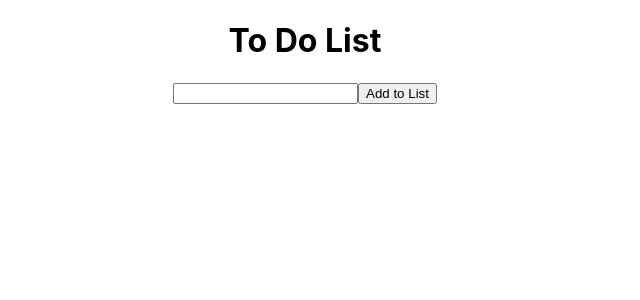
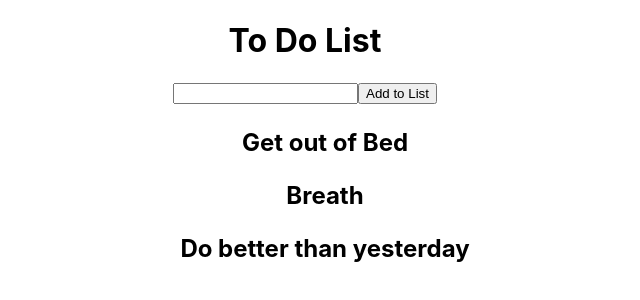
Before and after one commit to jeanette613/Todo-List, a React (Create React App) app: page / in a window 1280 px wide. Shown: the top 300 px of the page, without its empty margins (335-975 px from the left). Built offline with nearby package versions, Linux system fonts and the light colour scheme.

Commit message:
files restructured and list generated

```diff
--- a/src/App.js
+++ b/src/App.js
@@ -1,7 +1,7 @@
 import { useState } from "react";
 import './App.css';
-import CompletedList from "./components/CompletedList";
-import PendingList from "./components/PendingList";
+import CompletedList from "./components/ButtonFunc";
+import PendingList from "./components/ListButton";
 import ToDoInput from "./components/ToDoInput";
 import ToDoList from "./components/ToDoList";
 
@@ -10,6 +10,7 @@ export default function App() {
     <div className="App">
       <h1>To Do List</h1>
       <ToDoInput />
+      <ToDoList />
 
     </div>
   );
--- a/src/components/CompletedList.js
+++ b/src/components/ButtonFunc.js
@@ -1,3 +1,5 @@
+//completed function that moves item from todo to done
+
 export default function CompletedList(props) {
     return <h1>Completed List</h1>
 };
--- a/src/components/ToDoInput.js
+++ b/src/components/ToDoInput.js
@@ -1,3 +1,5 @@
+//input form for new task
+
 export default function ToDoInput(props) {
     return (
         <div>
--- a/src/components/ToDoList.js
+++ b/src/components/ToDoList.js
@@ -1,3 +1,46 @@
+//interate through seed data (hard coded NEEDS TO BE PASSED)
+
+//https://reactjs.org/docs/components-and-props.html
+
 export default function ToDoList(props) {
-    return <h1>To Do List</h1>
+    const todolists = [
+        {
+            //data needs key
+            key: 1,
+            title: "Get out of Bed",
+            done: true,
+        },
+
+        {
+            key: 2,
+            title: "Breath",
+            done: true,
+        },
+        {
+            key: 3,
+            title: "Do better than yesterday",
+            done: false,
+        }
+    ];
+
+    return (
+        <div className="list">
+            {
+                todolists.map((todolistitem) => {
+                    const { key, title, done } = todolistitem;
+                    return (
+                        <h2>
+                            <ul>
+                                {title}
+                                {done}
+                            </ul>
+                        </h2>
+                    )
+                })
+            }
+        </div>
+        //https://reactjs.org/docs/faq-functions.html
+        //https://upmostly.com/tutorials/react-onclick-event-handling-with-examples
+    )
+
 };
--- a/src/data.js
+++ b/src/data.js
@@ -1,14 +1,18 @@
 const toDoData = [
     {
+        //data needs key
+        key: 1,
         title: "Get out of Bed",
         done: true,
     },
 
     {
+        key: 2,
         title: "Breath",
         done: true,
     },
     {
+        key: 3,
         title: "Do better than yesterday",
         done: false,
     }
```
Also changed, not shown: src/components/ListButton.js (renamed from src/components/PendingList.js).
